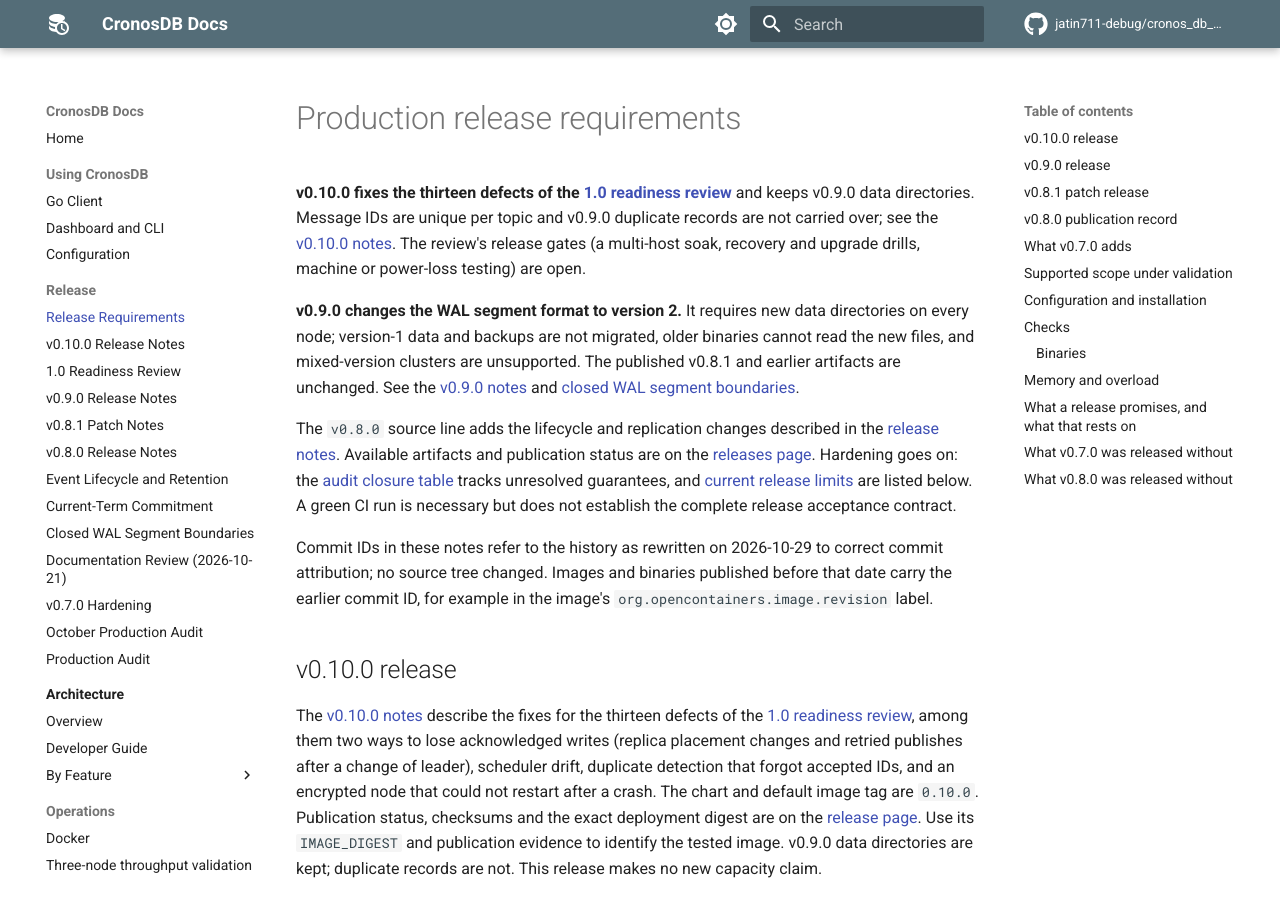
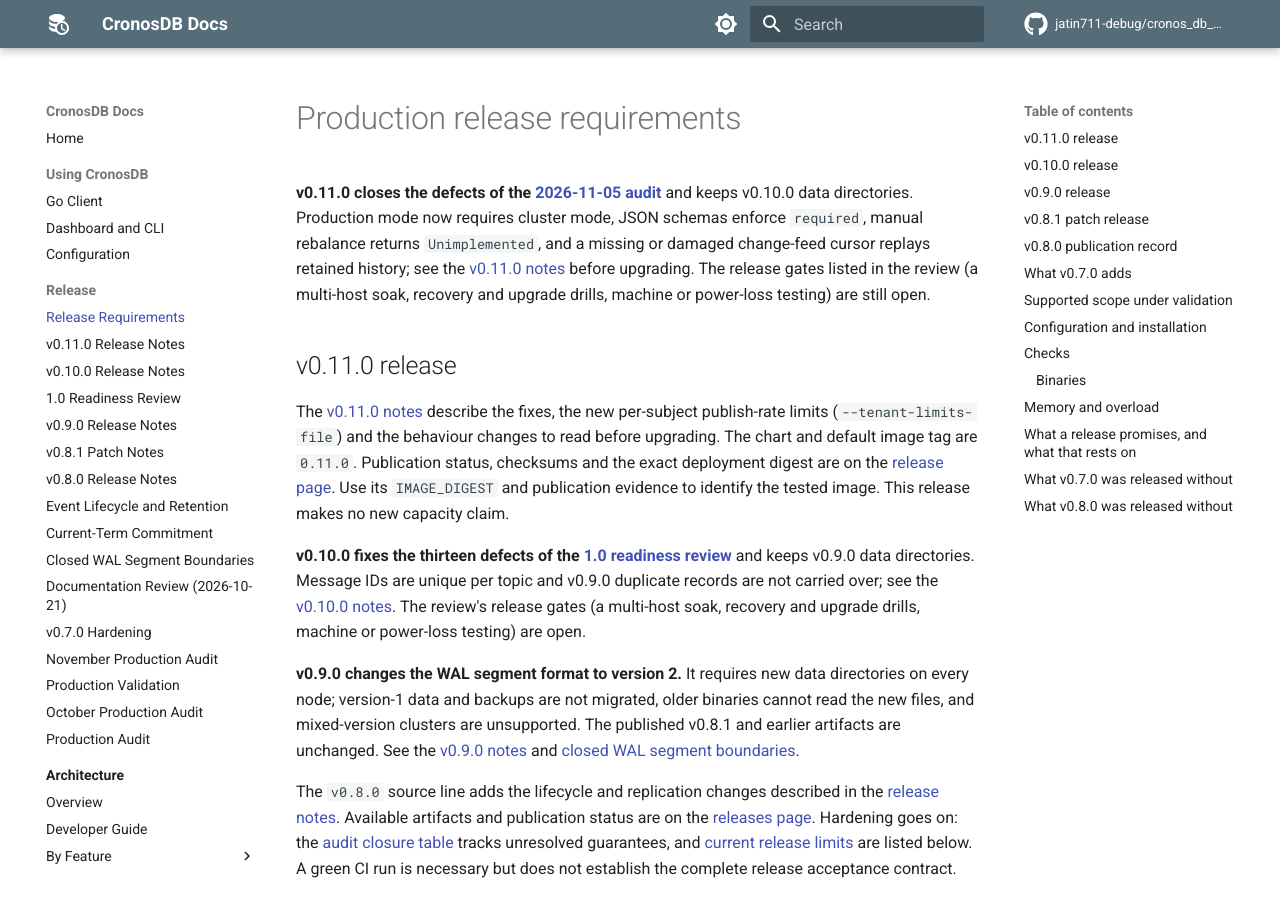
Before and after one commit to jatin711-debug/cronos_db_golang, an MkDocs documentation site: the page built from docs/PRODUCTION_RELEASE.md, in a window 1280 px wide and 900 px high. Built offline with MkDocs 1.6.1 and Material for MkDocs 9.7.7, drawn with Linux system fonts in a browser that asks for light colours; comment, search, counter and statistics services are not loaded.

Commit message:
release: prepare v0.11.0
Chart version and appVersion, README, DOCKER.md, CLIENT_GUIDE, PRODUCTION_RELEASE, the v0.11.0 notes (with what to read before upgrading) and the mkdocs nav.

Co-Authored-By: Claude Sonnet 5.5 <noreply@anthropic.com>

```diff
--- a/docs/PRODUCTION_RELEASE.md
+++ b/docs/PRODUCTION_RELEASE.md
@@ -1,4 +1,23 @@
 # Production release requirements
+
+**v0.11.0 closes the defects of the
+[2026-11-05 audit](PRODUCTION_AUDIT_2026-11-05.md)** and keeps v0.10.0 data
+directories. Production mode now requires cluster mode, JSON schemas enforce
+`required`, manual rebalance returns `Unimplemented`, and a missing or damaged
+change-feed cursor replays retained history; see the
+[v0.11.0 notes](RELEASE_V0.11.0.md) before upgrading. The release gates listed
+in the review (a multi-host soak, recovery and upgrade drills, machine or
+power-loss testing) are still open.
+
+## v0.11.0 release
+
+The [v0.11.0 notes](RELEASE_V0.11.0.md) describe the fixes, the new
+per-subject publish-rate limits (`--tenant-limits-file`) and the behaviour
+changes to read before upgrading. The chart and default image tag are `0.11.0`.
+Publication status, checksums and the exact deployment digest are on the
+[release page](https://github.com/jatin711-debug/cronos_db_golang/releases/tag/v0.11.0).
+Use its `IMAGE_DIGEST` and publication evidence to identify the tested image.
+This release makes no new capacity claim.
 
 **v0.10.0 fixes the thirteen defects of the
 [1.0 readiness review](RELEASE_READINESS_1.0.0_2026-10-28.md)** and keeps
--- a/mkdocs.yml
+++ b/mkdocs.yml
@@ -124,6 +124,7 @@ nav:
       - Configuration: CONFIGURATION.md
   - Release:
       - Release Requirements: PRODUCTION_RELEASE.md
+      - v0.11.0 Release Notes: RELEASE_V0.11.0.md
       - v0.10.0 Release Notes: RELEASE_V0.10.0.md
       - 1.0 Readiness Review: RELEASE_READINESS_1.0.0_2026-10-28.md
       - v0.9.0 Release Notes: RELEASE_V0.9.0.md
@@ -134,6 +135,8 @@ nav:
       - Closed WAL Segment Boundaries: STORAGE_SEGMENT_BOUNDARIES.md
       - Documentation Review (2026-10-21): DOCUMENTATION_AUDIT_2026-10-21.md
       - v0.7.0 Hardening: HARDENING_V0.7.0.md
+      - November Production Audit: PRODUCTION_AUDIT_2026-11-05.md
+      - Production Validation: PRODUCTION_VALIDATION.md
       - October Production Audit: PRODUCTION_AUDIT_2026-10-16.md
       - Production Audit: PRODUCTION_AUDIT_2026-09-27.md
   - Architecture:
```
Also changed, not shown: DOCKER.md (+6 -7 lines), README.md (+3 -3 lines), docs/CLIENT_GUIDE.md (+1 -1 lines), docs/RELEASE_V0.11.0.md (added, +81 -0 lines), 1 other file.
